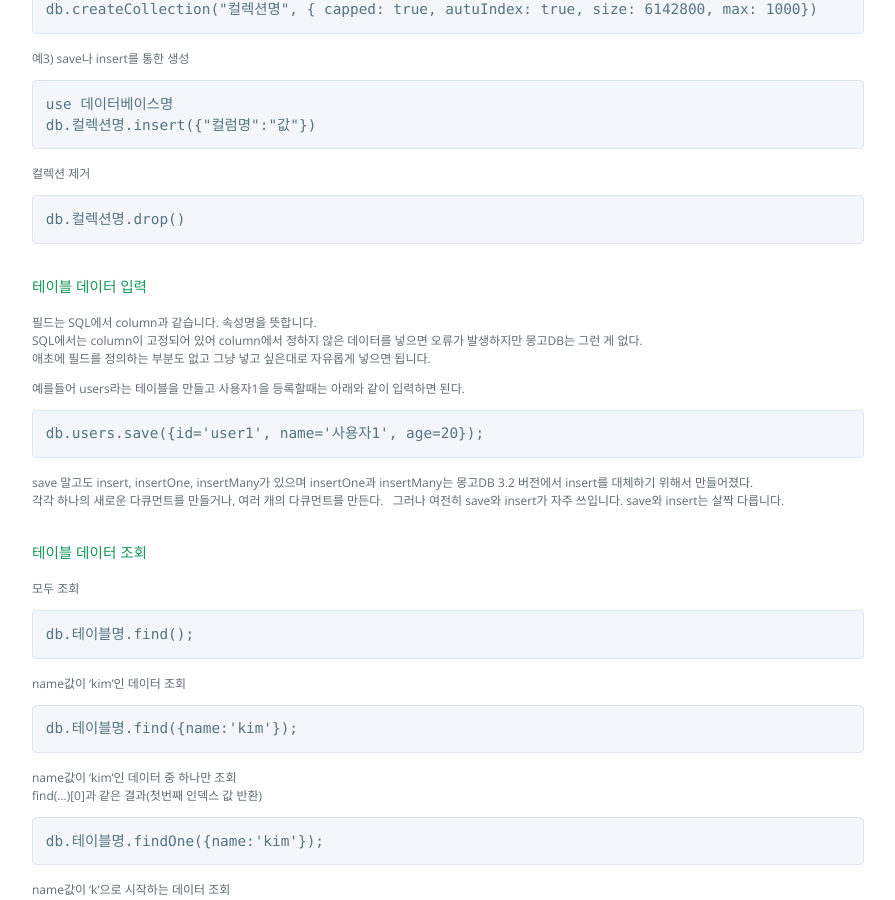
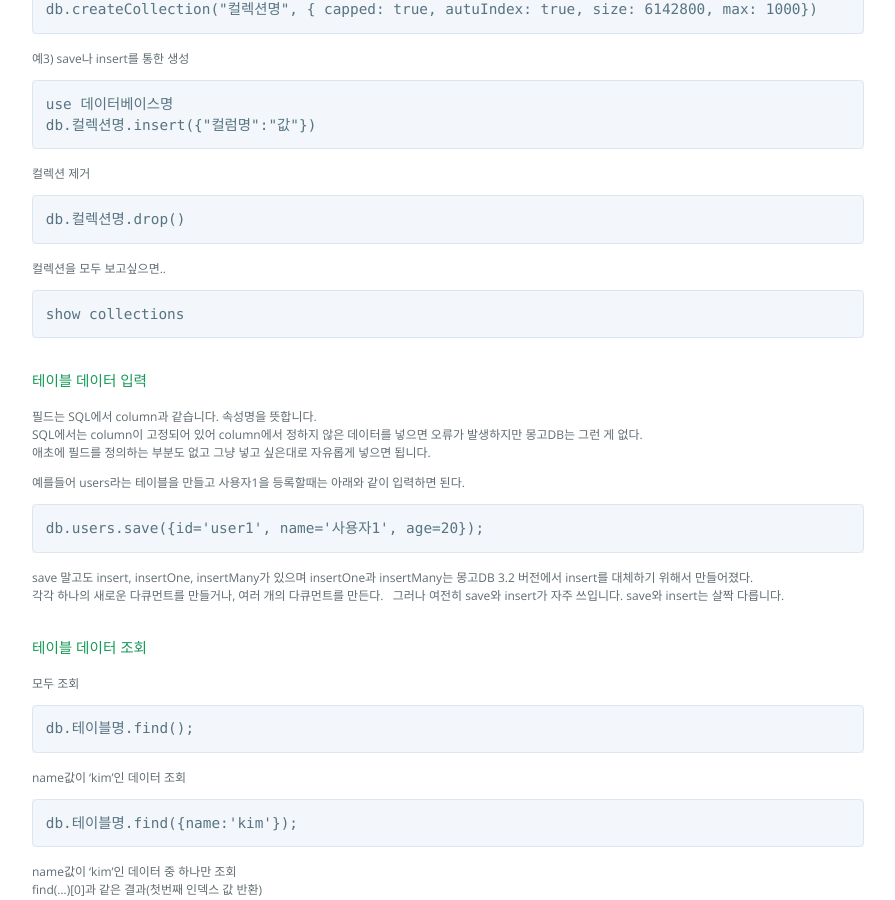
Before and after one commit to zzingyuna/test_site.github.io, a Jekyll site: the page built from _posts/2018-03-28-mongoDB.md, in a window 1280 px wide and 900 px high, scrolled down 3093 px. Shown: the whole window, without its empty margins (192-1087 px from the left). Built offline with Jekyll 4.4.1, drawn with Linux system fonts in a browser that asks for light colours.

Commit message:
Update 2018-03-28-mongoDB.md

````diff
--- a/_posts/2018-03-28-mongoDB.md
+++ b/_posts/2018-03-28-mongoDB.md
@@ -149,6 +149,10 @@ db.컬렉션명.insert({"컬럼명":"값"})
 db.컬렉션명.drop()
 ```
 
+컬렉션을 모두 보고싶으면..
+```
+show collections
+```
 
 
 
````
